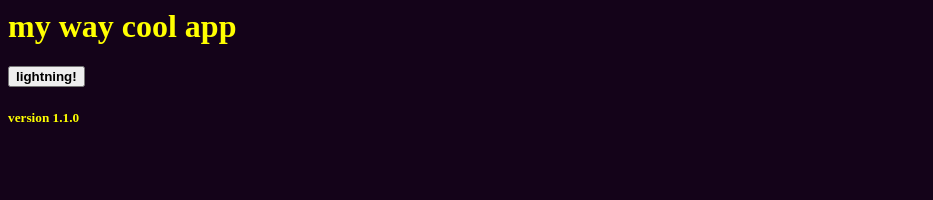
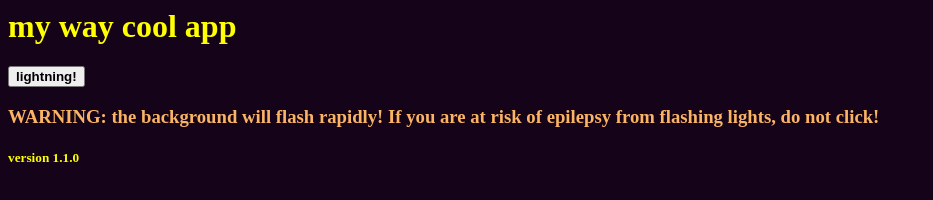
Before and after one commit to substack/hyperboot-website, a plain HTML site: page demo/app/index.html in a window 1280 px wide. Shown: the whole page, without its empty margins (0-933 px from the left). Drawn offline with Linux system fonts and the light colour scheme.

Commit message:
epilepsy warning

```diff
--- a/demo/app/index.html
+++ b/demo/app/index.html
@@ -6,6 +6,10 @@
     <h1>my way cool app</h1>
 
     <button id="click"><b>lightning!</b></button>
+    <h3 class="warning">
+      WARNING: the background will flash rapidly! If you are at risk of
+      epilepsy from flashing lights, do not click!
+    </h3>
 
     <h5>version 1.1.0</h5>
 
--- a/demo/app/style.css
+++ b/demo/app/style.css
@@ -6,3 +6,7 @@ body {
 body.lightning {
   background-color: rgb(190,140,220);
 }
+
+.warning {
+  color: rgb(250,180,100);
+}
--- a/demo/hyperdata/versions.json
+++ b/demo/hyperdata/versions.json
@@ -3,5 +3,10 @@
     "hash": "36db96e8af0e357cf69f223a15768ab870ad65ddb198d7c272559a9c927a0fa9",
     "version": "1.0.0",
     "message": "First release! When you click the button, lightning flashes."
+  },
+  {
+    "hash": "b75264a374e497aea351f4efe463b43fdf5d5f682b4a105df124f6d11397d96d",
+    "version": "1.1.0",
+    "message": "faster lightning, darker background"
   }
 ]
```
